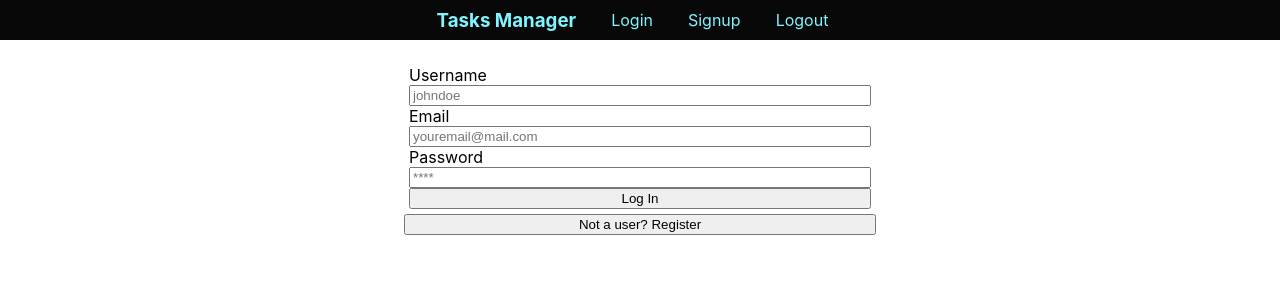
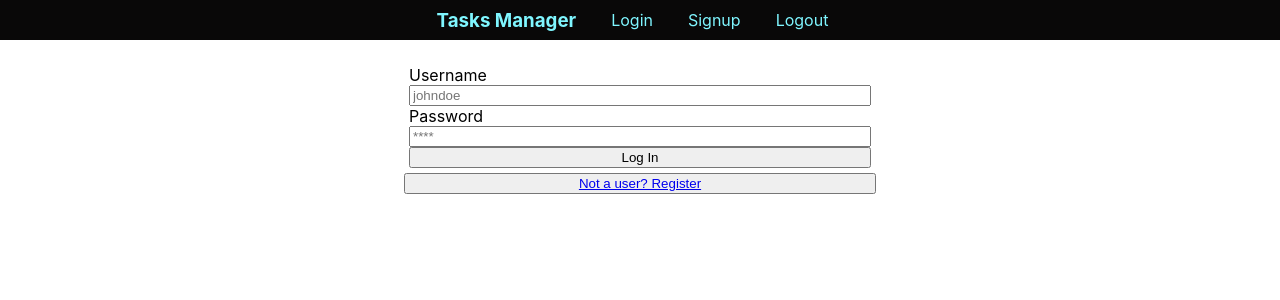
Before and after one commit to ntwigamartin/tasks-manager, a React (Create React App) app: page / in a window 1280 px wide. Shown: the top 300 px of the page. Built offline with nearby package versions, Linux system fonts and the light colour scheme.

Commit message:
login user successfully

```diff
--- a/src/tasks/Add-tasks.js
+++ b/src/tasks/Add-tasks.js
@@ -17,7 +17,7 @@ function AddTasks({setTasks, tasks}){
 
     const handleSubmit = (e) => {
         e.preventDefault()
-        fetch('http://localhost:3000/tasks', {
+        fetch('https://bing-todos.onrender.com/todos', {
             method: 'POST',
             headers: { 'Content-Type': 'application/json' },
             body: JSON.stringify(body)
--- a/src/tasks/Tasks.js
+++ b/src/tasks/Tasks.js
@@ -7,9 +7,9 @@ function Tasks(){
     const [tasks, setTasks] = useState([])
 
     useEffect(()=>{
-        fetch('http://localhost:3000/tasks')
+        fetch('https://bing-todos.onrender.com/todos')
         .then(res=>res.json())
-        .then(data=>setTasks(data))
+        .then(data=>console.log(data.data))
     },[])
 
     return (
--- a/src/user/Login.js
+++ b/src/user/Login.js
@@ -1,29 +1,40 @@
-import React from "react";
+import React, { useState } from "react";
+import { Link } from 'react-router-dom';
 import './User.css'
 
 function Login() {
 
+    const [username, setUsername] = useState('');
+    const [password, setPassword] = useState('');
+
+    const body = {
+        username: username,
+        password: password
+    }
+
+    const handleSubmit = (e) => {
+        e.preventDefault();
+        fetch('https://bing-todos.onrender.com/users/login', {
+            method: 'POST',
+            headers: { 'Content-Type': 'application/json' },
+            body: JSON.stringify(body)
+        })
+        .then(res=>res.json())
+        .then(data=>console.log(data))
+    };
+
+
     return(
         <div className="register">
-            <form onSubmit= "" >
+            <form onSubmit={handleSubmit} >
             <label htmlFor="username">Username</label>
                 <input
                     type="text"
                     required
                     id="username"
                     placeholder="johndoe"
-                    value=""
-                    onChange=""
-                />
-
-                <label htmlFor="email">Email</label>
-                <input
-                    type="email"
-                    required
-                    id="email"
-                    placeholder="youremail@mail.com"
-                    value=""
-                    onChange=""
+                    value={username}
+                    onChange={(e)=>setUsername(e.target.value)}
                 />
 
                 <label htmlFor="password">Password</label>
@@ -32,12 +43,12 @@ function Login() {
                     required
                     id="password"
                     placeholder="****"
-                    value=""
-                    onChange=""
+                    value={password}
+                    onChange={(e)=>setPassword(e.target.value)}
                 />
                 <button type="submit">Log In</button>
             </form>
-            <button type="">Not a user? Register</button>
+            <button type=""><Link to="/signup" >Not a user? Register</Link></button>
         </div>
     )
 }
--- a/src/user/Signup.js
+++ b/src/user/Signup.js
@@ -1,4 +1,5 @@
 import React, { useState } from "react";
+import { Link } from 'react-router-dom';
 import './User.css'
 
 function Signup() {
@@ -17,7 +18,6 @@ function Signup() {
 
     const handleSubmit = (e) => {
         e.preventDefault();
-        console.log(body)
         fetch('https://bing-todos.onrender.com/users', {
             method: 'POST',
             headers: { 'Content-Type': 'application/json' },
@@ -59,7 +59,7 @@ function Signup() {
                 />
                 <button type="submit">Register</button>
             </form>
-            <button type="">Already signedup? Login</button>
+            <button type="button"><Link to="/" >Already signedup? Login</Link></button>
         </div>
     )
 }
```
